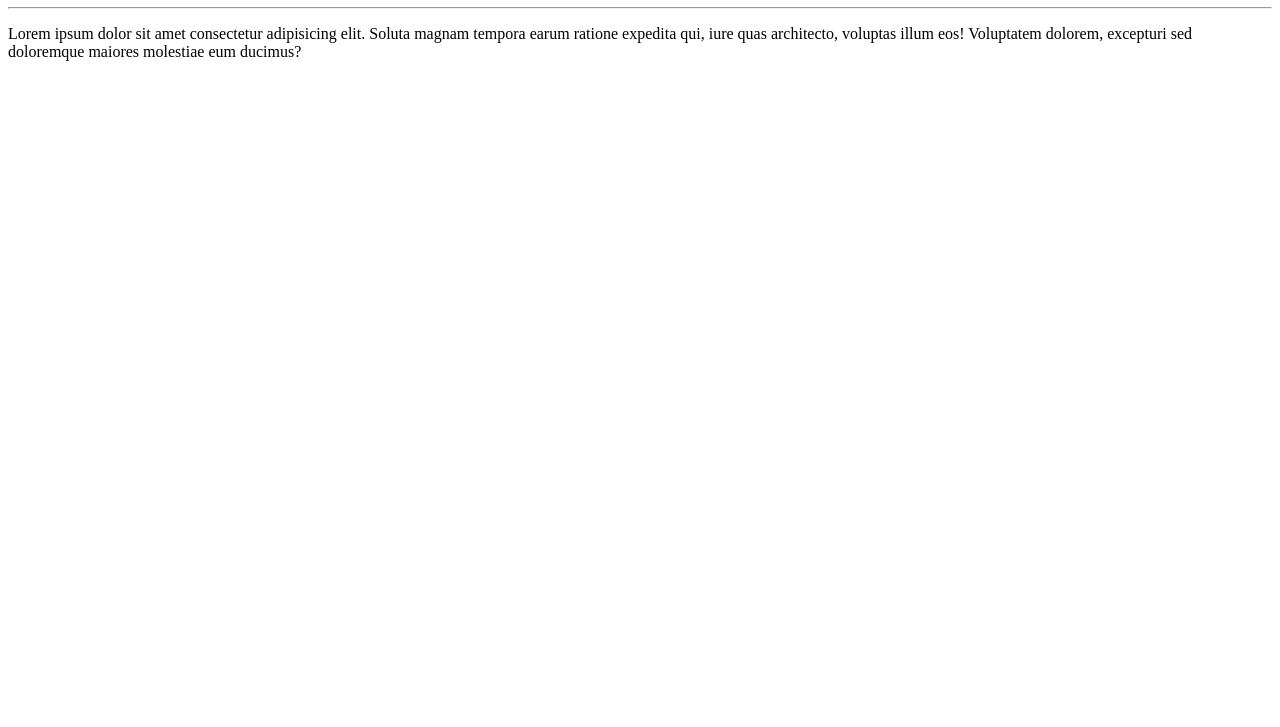
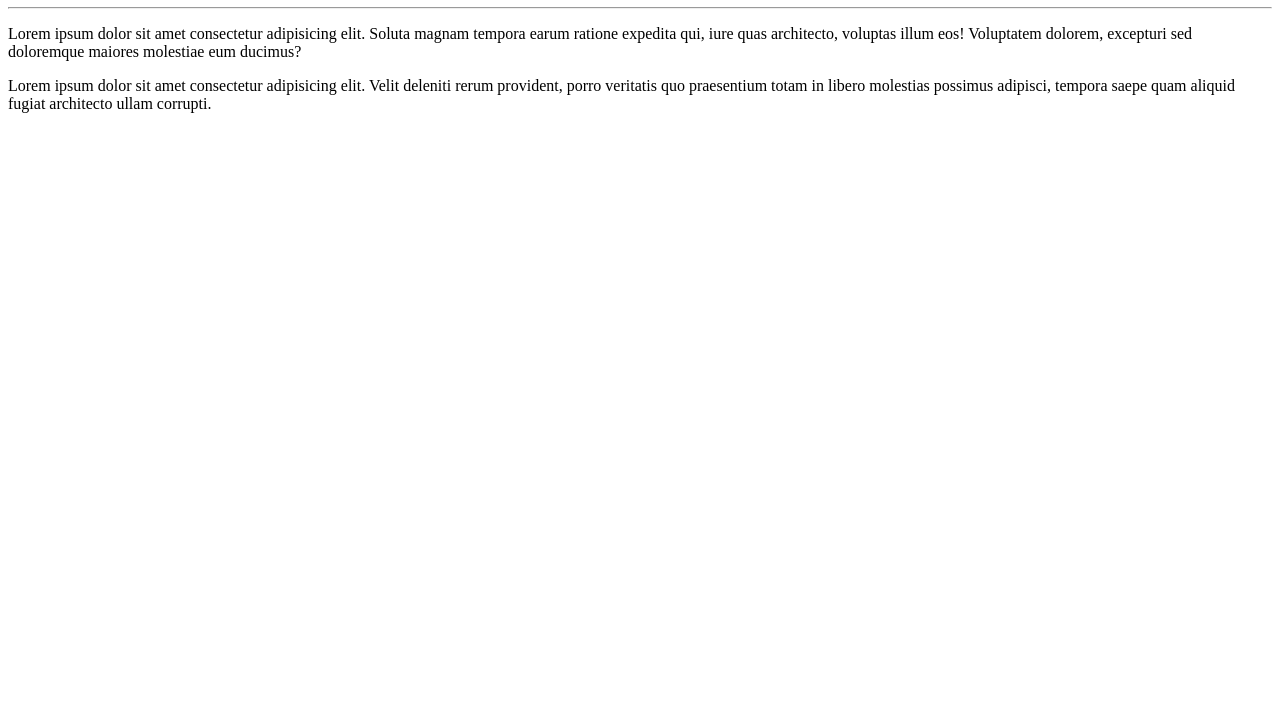
Before and after one commit to rui-ferreira-silva/First-Repository, a plain HTML site: page site/index.html in a window 1280 px wide. Shown: the part 73-800 px from the top of the page. Drawn offline with Linux system fonts and the light colour scheme.

Commit message:
Adicionei um paragrafo

```diff
--- a/site/index.html
+++ b/site/index.html
@@ -10,5 +10,7 @@
     <hr>
     <p>Lorem ipsum dolor sit amet consectetur adipisicing elit. Soluta magnam tempora earum ratione expedita qui, iure quas architecto, voluptas illum eos! Voluptatem dolorem, excepturi sed doloremque maiores molestiae eum ducimus?</p>
 
+    <p>Lorem ipsum dolor sit amet consectetur adipisicing elit. Velit deleniti rerum provident, porro veritatis quo praesentium totam in libero molestias possimus adipisci, tempora saepe quam aliquid fugiat architecto ullam corrupti.</p>
+
 </body>
 </html>
```
